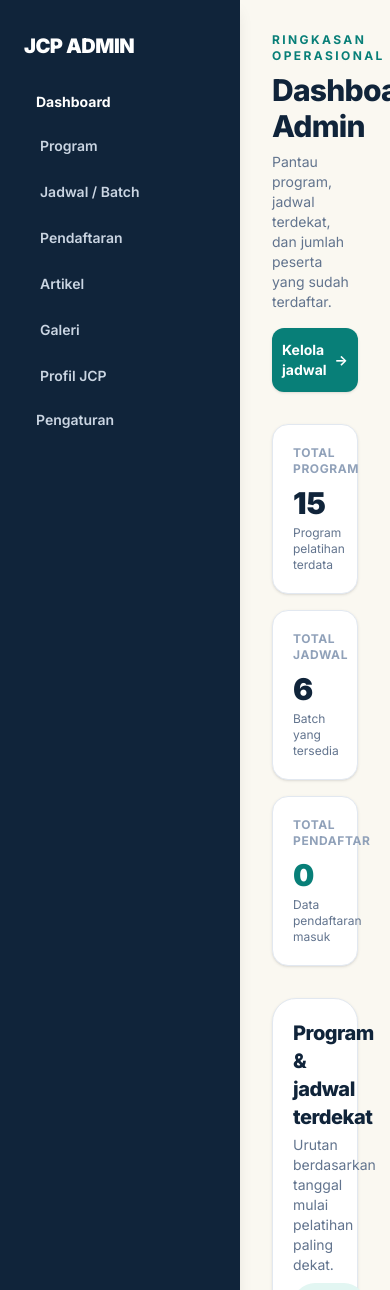
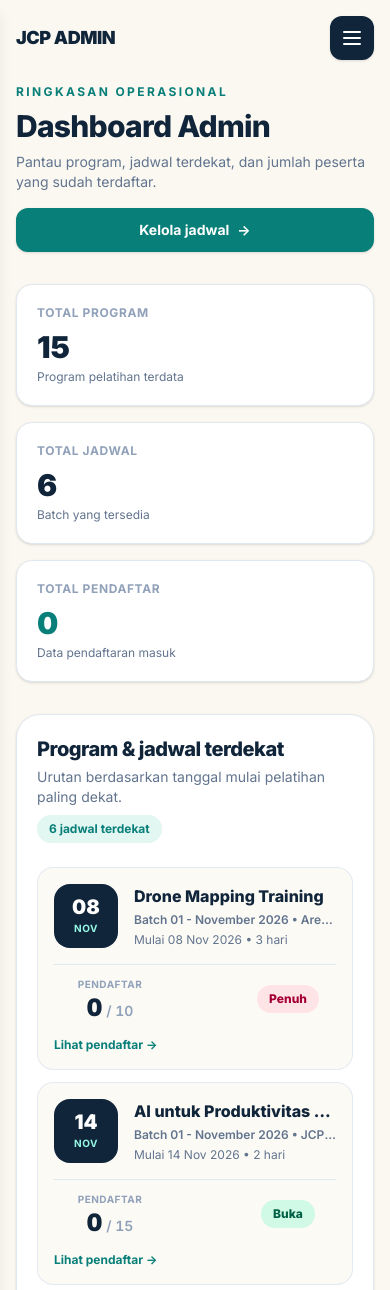
Before and after one commit to NaufalRafidr/JCP-DIGITAL-TRAINING, a Laravel app: page /admin in a window 390 px wide. Shown: the top 1290 px of the page. Run offline with Laravel 12, Linux system fonts and the light colour scheme; a user stored in the database is signed in; data comes from the database, SQL or seed files in the repository; data that the repository does not hold is empty; style sheets or scripts are compiled from the project's sources.

Commit message:
perbaikan dashboard admin

```diff
--- a/resources/views/pages/admin.blade.php
+++ b/resources/views/pages/admin.blade.php
@@ -64,7 +64,7 @@
         }
     </style>
 </head>
-<body class="h-screen overflow-hidden bg-brand-ivory text-[#10243A] antialiased flex p-0 m-0">
+<body class="flex h-screen min-h-screen overflow-hidden bg-brand-ivory p-0 m-0 text-[#10243A] antialiased">
 
     <!-- ========================================================
          SIDEBAR KIRI NAVY (Persis Gambar Slide 16)
@@ -76,7 +76,7 @@
         $selectedGalleryFolder = $selectedGalleryFolder ?? null;
     @endphp
 
-    <aside class="sticky top-0 flex h-screen w-60 shrink-0 flex-col justify-between overflow-y-auto bg-[#10243A] p-6 text-white shadow-lg sm:w-64">
+    <aside id="admin-sidebar" aria-label="Navigasi dashboard admin" class="fixed inset-y-0 left-0 z-40 flex h-screen w-72 max-w-[85vw] shrink-0 -translate-x-full flex-col justify-between overflow-y-auto bg-[#10243A] p-4 text-white shadow-lg transition-transform duration-200 ease-out lg:sticky lg:top-0 lg:w-64 lg:translate-x-0 lg:p-6">
         <div class="space-y-6">
             <!-- Logo Judul JCP ADMIN -->
             <div class="pt-2">
@@ -145,10 +145,21 @@
         </div>
     </aside>
 
+    <button id="admin-sidebar-overlay" type="button" aria-label="Tutup menu navigasi" class="fixed inset-0 z-30 hidden bg-[#10243A]/50 lg:hidden"></button>
+
     <!-- ========================================================
          MAIN CONTENT AREA
          ======================================================== -->
-    <main id="admin-main-content" class="h-screen min-w-0 max-w-6xl flex-1 overflow-y-auto overscroll-contain p-8 sm:p-12 lg:p-14">
+    <main id="admin-main-content" class="h-screen min-w-0 w-full max-w-none flex-1 overflow-y-auto overscroll-contain p-4 sm:p-6 lg:max-w-6xl lg:p-14">
+
+        <div class="mb-6 flex items-center justify-between gap-3 lg:hidden">
+            <a href="{{ route('home') }}" class="text-lg font-black tracking-tight text-[#10243A]">JCP ADMIN</a>
+            <button id="admin-sidebar-toggle" type="button" aria-controls="admin-sidebar" aria-expanded="false" class="inline-flex h-11 w-11 items-center justify-center rounded-xl bg-[#10243A] text-white shadow-sm transition-colors hover:bg-[#087F78]" aria-label="Buka menu navigasi">
+                <svg class="h-6 w-6" fill="none" stroke="currentColor" viewBox="0 0 24 24" aria-hidden="true">
+                    <path stroke-linecap="round" stroke-linejoin="round" stroke-width="2" d="M4 6h16M4 12h16M4 18h16"></path>
+                </svg>
+            </button>
+        </div>
 
         <!-- Notifikasi Berhasil -->
         @if(session('success'))
@@ -348,7 +359,7 @@
 
         @elseif($activeTab === 'jadwal')
             <!-- Header Area Jadwal / Batch -->
-            <div class="flex items-center justify-between pb-8">
+            <div class="flex flex-col items-stretch justify-between gap-4 pb-8 sm:flex-row sm:items-center">
                 <div>
                     <h1 class="text-3xl sm:text-4xl font-extrabold text-[#10243A] tracking-tight">
                         Jadwal / Batch
@@ -361,7 +372,7 @@
                 <button
                     type="button"
                     onclick="openAddSessionModal()"
-                    class="bg-[#087F78] hover:bg-[#066761] text-white px-7 py-3 rounded-2xl text-sm font-bold transition-all shadow-sm flex items-center gap-2 focus:outline-none cursor-pointer">
+                    class="flex w-full cursor-pointer items-center justify-center gap-2 rounded-2xl bg-[#087F78] px-7 py-3 text-sm font-bold text-white shadow-sm transition-all hover:bg-[#066761] focus:outline-none sm:w-auto">
                     <span class="text-base font-bold leading-none">+</span>
                     <span>Tambah jadwal / batch</span>
                 </button>
@@ -1101,7 +1112,7 @@
                  TABEL 2: DATA PELATIHAN (PROGRAM)
                  Bisa Tambah, Edit, dan Hapus Program
                  ======================================================== -->
-            <div class="flex items-center justify-between pb-8">
+            <div class="flex flex-col items-stretch justify-between gap-4 pb-8 sm:flex-row sm:items-center">
                 <div>
                     <h1 class="text-3xl sm:text-4xl font-extrabold text-[#10243A] tracking-tight">
                         Data Pelatihan
@@ -1114,7 +1125,7 @@
                 <button
                     type="button"
                     onclick="openAddProgramModal()"
-                    class="bg-[#087F78] hover:bg-[#066761] text-white px-7 py-3 rounded-2xl text-sm font-bold transition-all shadow-sm flex items-center gap-2 focus:outline-none cursor-pointer">
+                    class="flex w-full cursor-pointer items-center justify-center gap-2 rounded-2xl bg-[#087F78] px-7 py-3 text-sm font-bold text-white shadow-sm transition-all hover:bg-[#066761] focus:outline-none sm:w-auto">
                     <span class="text-base font-bold leading-none">+</span>
                     <span>Tambah program</span>
                 </button>
@@ -2209,6 +2220,41 @@
 
     <!-- Script Interactivity & Penghitungan Durasi Otomatis -->
     <script>
+        function setAdminSidebarOpen(isOpen) {
+            const sidebar = document.getElementById('admin-sidebar');
+            const overlay = document.getElementById('admin-sidebar-overlay');
+            const toggle = document.getElementById('admin-sidebar-toggle');
+
+            if (!sidebar || !overlay) {
+                return;
+            }
+
+            sidebar.classList.toggle('-translate-x-full', !isOpen);
+            sidebar.classList.toggle('translate-x-0', isOpen);
+            overlay.classList.toggle('hidden', !isOpen);
+
+            if (toggle) {
+                toggle.setAttribute('aria-expanded', String(isOpen));
+                toggle.setAttribute('aria-label', isOpen ? 'Tutup menu navigasi' : 'Buka menu navigasi');
+            }
+        }
+
+        function toggleAdminSidebar() {
+            const sidebar = document.getElementById('admin-sidebar');
+
+            if (!sidebar) {
+                return;
+            }
+
+            setAdminSidebarOpen(sidebar.classList.contains('-translate-x-full'));
+        }
+
+        document.getElementById('admin-sidebar-toggle')?.addEventListener('click', toggleAdminSidebar);
+        document.getElementById('admin-sidebar-overlay')?.addEventListener('click', () => setAdminSidebarOpen(false));
+        document.querySelectorAll('#admin-sidebar a').forEach((link) => {
+            link.addEventListener('click', () => setAdminSidebarOpen(false));
+        });
+
         let pendingAdminDeleteForm = null;
 
         function openAdminDeleteModal(form, type, name) {
@@ -2768,6 +2814,7 @@
         // Tutup modal dengan tombol Escape
         document.addEventListener('keydown', function(e) {
             if (e.key === 'Escape') {
+                setAdminSidebarOpen(false);
                 closeAddProgramModal();
                 closeEditProgramModal();
                 closeAddArticleModal();
```
